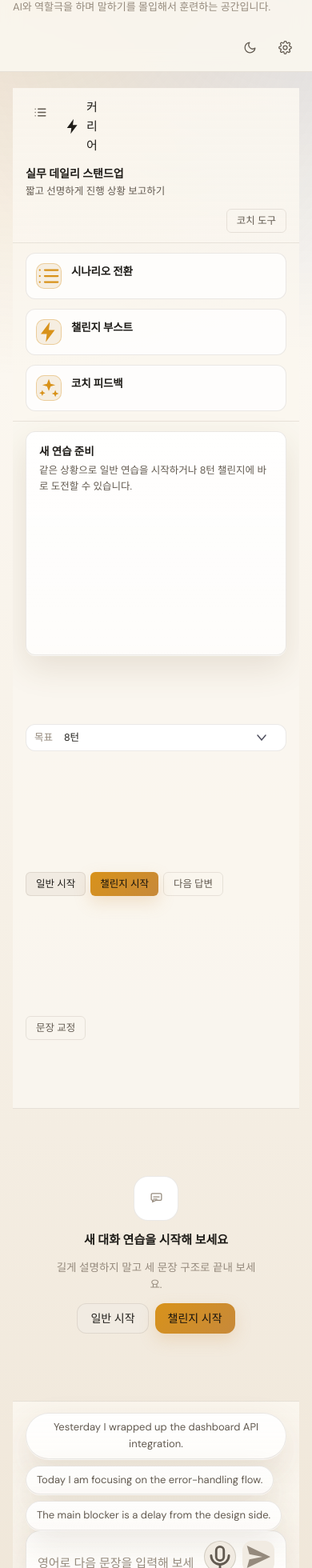
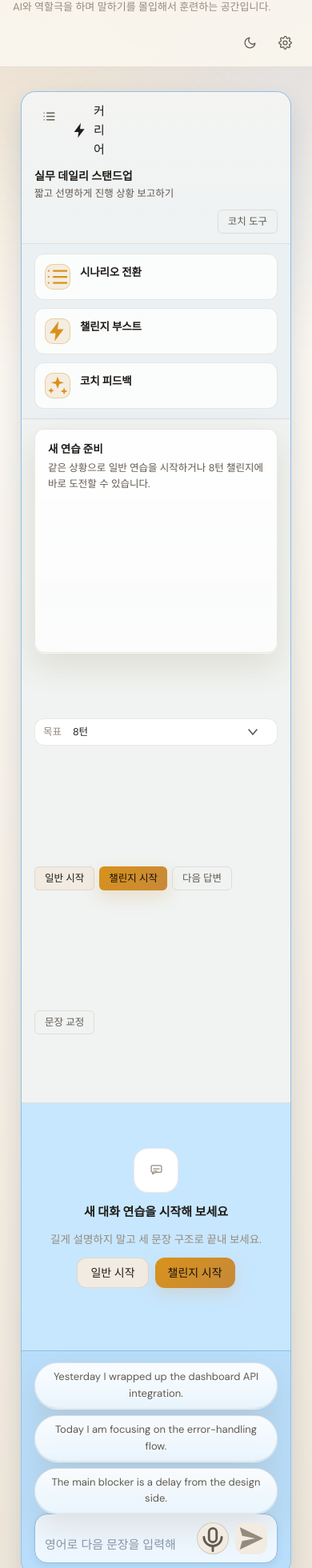
Before and after one commit to alibowbow/engspeakup, a React (Vite) app: page / in a window 390 px wide. Shown: the part 39-1999 px from the top of the page at 80% size. Built offline with nearby package versions, Linux system fonts and the light colour scheme.

Commit message:
Use solid sky-blue Kakao-style chat theme

```diff
--- a/src/styles.css
+++ b/src/styles.css
@@ -311,9 +311,9 @@ button, input, textarea, select { font: inherit; }
   display: flex;
   align-items: center;
   justify-content: space-between;
-  gap: 22px;
-  padding: 0 40px;
-  min-height: 60px;
+  gap: 16px;
+  padding: 0 30px;
+  min-height: 54px;
   border-bottom: 1px solid var(--border);
   background: var(--topbar-bg);
   backdrop-filter: blur(12px);
@@ -351,7 +351,7 @@ button, input, textarea, select { font: inherit; }
 .main-content {
   flex: 1;
   overflow-y: auto;
-  padding: 36px 44px;
+  padding: 24px 32px;
 }
 
 .main-content:not(.main-content--practice) > * {
@@ -411,24 +411,30 @@ button, input, textarea, select { font: inherit; }
 .practice-shell {
   display: grid;
   grid-template-columns: minmax(0, 1fr);
-  min-height: calc(min(100dvh, 100%) - 60px);
-}
-
-.practice-shell--tools { grid-template-columns: minmax(0, 1fr) 560px; }
+  min-height: calc(min(100dvh, 100%) - 54px);
+}
+
+.practice-shell--tools { grid-template-columns: minmax(0, 1fr); }
+.practice-shell--tools .conversation-layout { display: none; }
 
 .conversation-layout {
   display: flex;
   flex-direction: column;
   min-width: 0;
   height: 100%;
+  margin: 14px 22px 18px;
+  border: 1px solid #8fc1e8;
+  border-radius: 22px;
+  background: #b7dcfb;
+  box-shadow: 0 18px 34px rgba(24, 64, 104, 0.16);
   overflow: hidden;
 }
 
 .scenario-bar {
   display: flex;
   align-items: center;
-  gap: 12px;
-  padding: 14px 40px;
+  gap: 10px;
+  padding: 10px 30px;
   border-bottom: 1px solid var(--border);
   background: linear-gradient(180deg, color-mix(in srgb, var(--topbar-strong) 94%, transparent), color-mix(in srgb, var(--topbar-strong) 86%, transparent));
   backdrop-filter: blur(14px);
@@ -445,8 +451,8 @@ button, input, textarea, select { font: inherit; }
 .quick-actions {
   display: grid;
   grid-template-columns: repeat(3, minmax(0, 1fr));
-  gap: 12px;
-  padding: 14px 40px;
+  gap: 10px;
+  padding: 10px 30px;
   border-bottom: 1px solid var(--border);
   background: color-mix(in srgb, var(--bg-1) 76%, transparent);
 }
@@ -499,8 +505,8 @@ button, input, textarea, select { font: inherit; }
 .practice-toolbar {
   align-items: stretch;
   justify-content: space-between;
-  gap: 14px;
-  padding: 14px 40px;
+  gap: 10px;
+  padding: 10px 30px;
   border-bottom: 1px solid var(--border);
   background: color-mix(in srgb, var(--bg-1) 85%, transparent);
 }
@@ -534,7 +540,7 @@ button, input, textarea, select { font: inherit; }
 }
 
 .analysis-spotlight {
-  margin: 18px 40px 0;
+  margin: 12px 30px 0;
   border-color: rgba(62, 207, 142, 0.18);
   background:
     linear-gradient(180deg, rgba(62, 207, 142, 0.08), rgba(62, 207, 142, 0.03)),
@@ -717,10 +723,11 @@ button, input, textarea, select { font: inherit; }
   flex: 1;
   min-height: 0;
   overflow-y: auto;
-  padding: 28px 40px;
+  padding: 20px 30px;
   display: flex;
   flex-direction: column;
-  gap: 22px;
+  gap: 16px;
+  background: #c7e7ff;
 }
 
 .chat-divider {
@@ -728,13 +735,13 @@ button, input, textarea, select { font: inherit; }
   align-items: center;
   gap: 12px;
   font-size: 11.5px;
-  color: var(--text-3);
+  color: rgba(22, 40, 64, 0.52);
   text-transform: uppercase;
   letter-spacing: 0.06em;
 }
 
 .chat-divider::before,
-.chat-divider::after { content: ''; flex: 1; height: 1px; background: var(--border); }
+.chat-divider::after { content: ''; flex: 1; height: 1px; background: rgba(69, 118, 166, 0.28); }
 
 .message { display: flex; gap: 12px; max-width: 760px; animation: msgIn 0.2s ease-out; }
 .message.ai { align-self: flex-start; }
@@ -759,26 +766,27 @@ button, input, textarea, select { font: inherit; }
 .message-body { display: flex; flex-direction: column; gap: 4px; min-width: 0; }
 .message-sender-row { display: flex; align-items: center; gap: 10px; }
 .message.user .message-sender-row { justify-content: flex-end; }
-.message-sender { font-size: 12px; font-weight: 600; color: var(--text-2); }
-.message-time { font-size: 12px; }
+.message-sender { font-size: 12px; font-weight: 600; color: #223246; }
+.message-time { font-size: 12px; color: rgba(24, 43, 67, 0.54); }
 .message-actions { margin-left: auto; opacity: 0; transition: opacity 0.15s; }
 .message:hover .message-actions { opacity: 1; }
 .message.user .message-actions { margin-left: 0; }
 
 .message-bubble {
-  background: linear-gradient(180deg, color-mix(in srgb, var(--bg-2) 92%, transparent), color-mix(in srgb, var(--bg-2) 70%, transparent));
-  border: 1px solid var(--border);
-  box-shadow: var(--shadow-card);
-  border-radius: 10px var(--r-lg) var(--r-lg) var(--r-lg);
-  padding: 14px 18px;
-  color: var(--text-1);
+  background: #ffffff;
+  border: 1px solid #97c4e6;
+  box-shadow: 0 4px 10px rgba(34, 74, 116, 0.12);
+  border-radius: 8px 18px 18px 18px;
+  padding: 13px 16px;
+  color: #1d2d41;
   line-height: 1.65;
 }
 
 .message.user .message-bubble {
-  background: var(--accent-dim);
-  border-color: rgba(245, 166, 35, 0.2);
-  border-radius: var(--r-lg) 4px var(--r-lg) var(--r-lg);
+  background: #fee500;
+  border-color: #e4ca3f;
+  border-radius: 18px 8px 18px 18px;
+  color: #1f1d17;
 }
 
 .message-loading .message-bubble { display: flex; align-items: center; gap: 5px; padding: 16px 20px; }
@@ -798,10 +806,10 @@ button, input, textarea, select { font: inherit; }
 .typing-dot:nth-child(3) { animation-delay: 0.4s; }
 
 .input-area {
-  padding: 20px 40px 28px;
-  padding-bottom: max(calc(20px + env(safe-area-inset-bottom, 0px)), calc(12px + env(keyboard-inset-height, 0px)));
-  border-top: 1px solid var(--border);
-  background: linear-gradient(180deg, color-mix(in srgb, var(--topbar-strong) 94%, transparent), color-mix(in srgb, var(--topbar-strong) 86%, transparent));
+  padding: 14px 30px 18px;
+  padding-bottom: max(calc(14px + env(safe-area-inset-bottom, 0px)), calc(10px + env(keyboard-inset-height, 0px)));
+  border-top: 1px solid #90bee1;
+  background: #b9defb;
   backdrop-filter: blur(14px);
 }
 
@@ -835,21 +843,22 @@ button, input, textarea, select { font: inherit; }
   display: flex;
   align-items: flex-end;
   gap: 10px;
-  padding: 12px 14px;
-  border-radius: var(--r-lg);
-  background: linear-gradient(180deg, color-mix(in srgb, var(--bg-2) 92%, transparent), color-mix(in srgb, var(--bg-2) 70%, transparent));
-  border: 1px solid var(--border);
-  box-shadow: var(--shadow-card);
+  padding: 10px 12px;
+  border-radius: 16px;
+  background: #eef7ff;
+  border: 1px solid #8ebce0;
+  box-shadow: 0 4px 10px rgba(35, 79, 122, 0.1);
   transition: border-color 0.15s, box-shadow 0.15s;
 }
 
-.input-container:focus-within { border-color: var(--border-hi); box-shadow: 0 0 0 3px rgba(245, 166, 35, 0.08); }
+.input-container:focus-within { border-color: #5fa8e6; box-shadow: 0 0 0 3px rgba(95, 168, 230, 0.2); }
 .input-container textarea,
 .form-input,
 .form-select { width: 100%; background: var(--bg-2); color: var(--text-1); outline: none; }
+.input-container textarea { color: #1d2d41; }
 .input-container textarea { flex: 1; resize: none; max-height: 140px; border: none; background: transparent; line-height: 1.55; }
 .input-container textarea::placeholder,
-.form-input::placeholder { color: var(--text-3); }
+.form-input::placeholder { color: rgba(35, 58, 84, 0.5); }
 
 .record-btn,
 .send-btn {
@@ -931,19 +940,29 @@ button, input, textarea, select { font: inherit; }
   background: var(--bg-1);
 }
 
+.practice-shell--tools .practice-panel {
+  border-left: none;
+  margin: 14px 22px 18px;
+  border: 1px solid var(--border);
+  border-radius: var(--r-xl);
+  background: color-mix(in srgb, var(--bg-1) 92%, var(--bg-0));
+  box-shadow: var(--shadow-card);
+  overflow: hidden;
+}
+
 .practice-panel-header {
   display: flex;
   align-items: flex-start;
   justify-content: space-between;
   gap: 12px;
-  padding: 20px 20px 16px;
+  padding: 16px 16px 12px;
   border-bottom: 1px solid var(--border);
 }
 
 .practice-panel-tabs {
   display: flex;
   gap: 8px;
-  padding: 12px 20px;
+  padding: 10px 16px;
   border-bottom: 1px solid var(--border);
   overflow-x: auto;
 }
@@ -978,7 +997,7 @@ button, input, textarea, select { font: inherit; }
   flex: 1;
   min-height: 0;
   overflow-y: auto;
-  padding: 20px;
+  padding: 14px;
 }
 
 .practice-panel-section {
@@ -1309,13 +1328,22 @@ button, input, textarea, select { font: inherit; }
   align-items: center;
   justify-content: center;
   gap: 12px;
-  padding: 64px 32px;
+  padding: 36px 20px;
   text-align: center;
 }
 
 .empty-icon { width: 56px; height: 56px; border-radius: var(--r-lg); background: var(--bg-2); border: 1px solid var(--border); color: var(--text-3); }
 .empty-title { font-size: 15px; font-weight: 600; }
 .empty-desc { max-width: 320px; font-size: 13.5px; color: var(--text-3); }
+
+.practice-panel .empty-state {
+  padding: 28px 16px;
+  gap: 10px;
+}
+
+.practice-panel .empty-desc {
+  max-width: 280px;
+}
 
 .animate-in { animation: slideUp 0.3s ease-out both; }
 .animate-in:nth-child(1) { animation-delay: 0.05s; }
@@ -1386,11 +1414,15 @@ button, input, textarea, select { font: inherit; }
   .health-grid,
   .stats-grid { grid-template-columns: 1fr; }
 
-  .practice-shell { min-height: calc(min(100dvh, 100%) - 60px); }
+  .practice-shell { min-height: calc(min(100dvh, 100%) - 54px); }
   .practice-panel {
     border-left: none;
     border-top: 1px solid var(--border);
     max-height: 48dvh;
+  }
+  .practice-shell--tools .practice-panel {
+    border-top: 1px solid var(--border);
+    max-height: none;
   }
   .analysis-spotlight-grid { grid-template-columns: 1fr; }
   .library-detail-card { position: static; top: auto; }
@@ -1403,6 +1435,8 @@ button, input, textarea, select { font: inherit; }
   .quick-actions,
   .practice-toolbar { padding-inline: 24px; }
   .analysis-spotlight { margin-inline: 24px; }
+  .conversation-layout,
+  .practice-shell--tools .practice-panel { margin-inline: 16px; }
   .chat-feed { padding-inline: 24px; }
   .input-area { padding-inline: 24px; }
 
@@ -1539,6 +1573,11 @@ button, input, textarea, select { font: inherit; }
   .scenario-bar,
   .quick-actions,
   .practice-toolbar { padding: 12px 16px; }
+  .conversation-layout,
+  .practice-shell--tools .practice-panel {
+    margin: 10px 10px 12px;
+    border-radius: var(--r-lg);
+  }
   .analysis-spotlight {
     margin: 16px 16px 0;
     padding: 16px;
```
